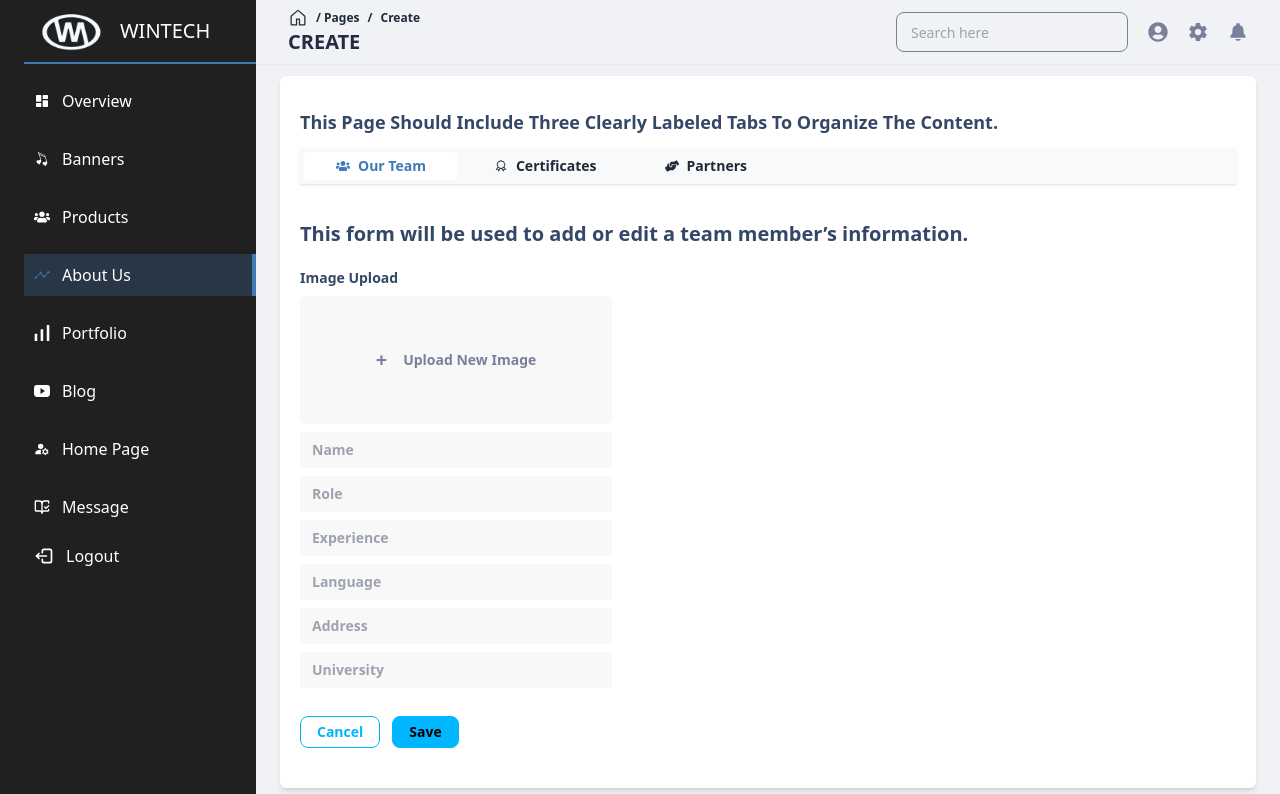
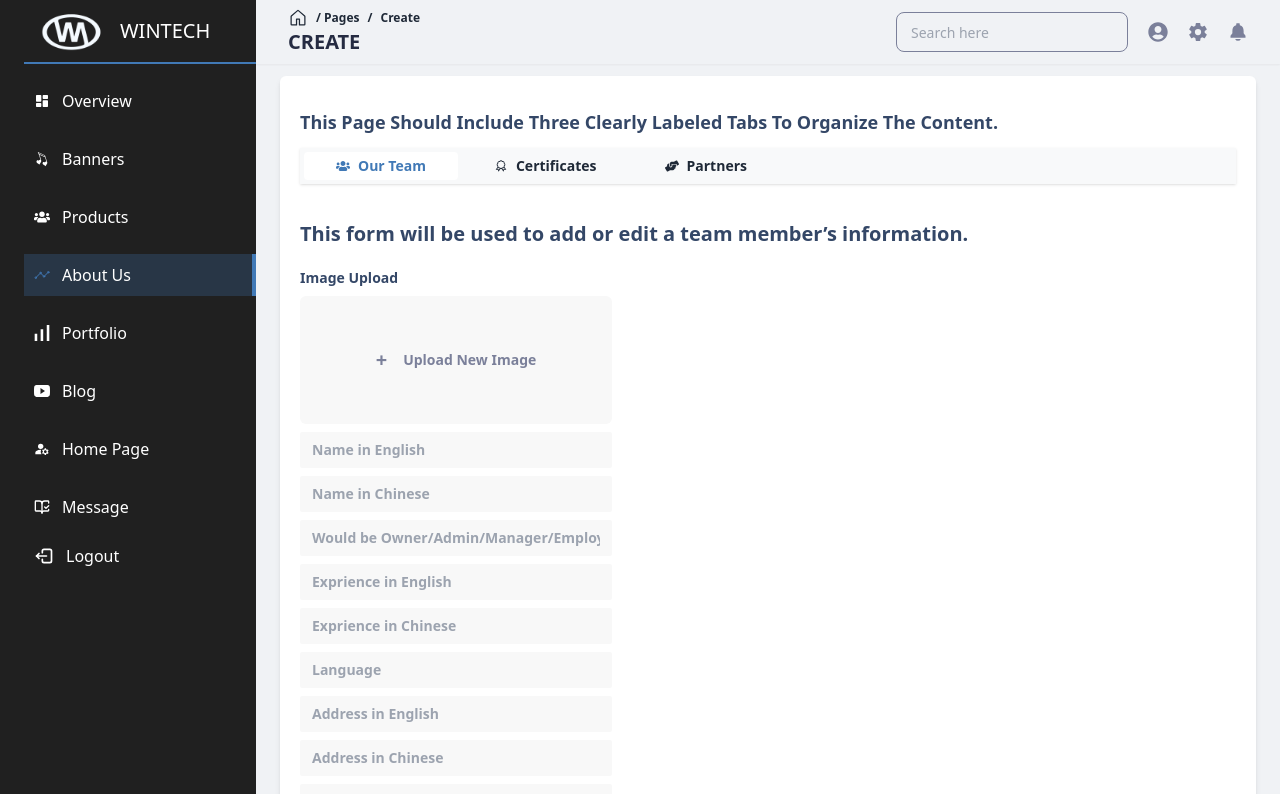
Before and after one commit to techvixo/Wintech-Admin, a React (Vite) app: page /about/teams/create in a window 1280 px wide. Shown: the top 794 px of the page. Built offline with nearby package versions, Linux system fonts and the light colour scheme; sample sign-in values are in the browser's storage.

Commit message:
[done]api integration our-team inside about us page

```diff
--- a/src/Pages/AboutUs/OurTeams/AddTeam.jsx
+++ b/src/Pages/AboutUs/OurTeams/AddTeam.jsx
@@ -1,28 +1,62 @@
-import React, { useState } from "react";
+import { useState } from "react";
+import { useForm } from "react-hook-form";
+import { toast } from "react-toastify";
+import axios from "axios";
+import 'react-toastify/dist/ReactToastify.css';
 import AboutMenu from "../AboutMenu";
+import BASEURL from "../../../../Constants";
+import { useNavigate } from "react-router-dom";
+
+// toast.configure();
 
 const AddTeamMember = () => {
-  const [imagePreview, setImagePreview] = useState(null); // Replace with your default image URL
+  const { register, handleSubmit, reset } = useForm();
+  const [imagePreview, setImagePreview] = useState(null);
   const [selectedFile, setSelectedFile] = useState(null);
+  const navigate = useNavigate()
 
   const handleImageUpload = (event) => {
     const file = event.target.files[0];
     if (file) {
       setSelectedFile(file);
-      setImagePreview(URL.createObjectURL(file)); // Create a preview URL for the uploaded image
+      setImagePreview(URL.createObjectURL(file));
     }
   };
+
+  const onSubmit = async (data) => {
+    const formData = new FormData();
+    formData.append("image", selectedFile);
+    for (const key in data) {
+      formData.append(key, data[key]);
+    }
+
+    try {
+      const response = await axios.post(`${BASEURL}/our-team/create`, formData);
+
+      if (response.data.status === "success") {
+        toast.success("Team member added successfully!");
+        reset();
+        setImagePreview(null);
+        setSelectedFile(null);
+        navigate('/about/teams')
+      } else {
+        toast.error("Failed to add team member.");
+      }
+    } catch (error) {
+      console.error("Error submitting form:", error);
+      toast.error("An error occurred. Please try again.");
+    }
+  };
+
   return (
     <div className="p-5 rounded-md shadow-md bg-white">
       <AboutMenu></AboutMenu>
-
       <h1 className="my-2 font-semibold text-xl text-[#344767] pt-7">
         This form will be used to add or edit a team member’s information.
       </h1>
-     <div className="flex">
+      <form onSubmit={handleSubmit(onSubmit)} className="flex">
         <div className="w-1/3">
           <div className="flex flex-col gap-5 py-3">
-          {/*========== Product Basic=========== */}
             <div className="flex flex-col gap-2">
               <p className="font-semibold text-[#344767] text-sm">Image Upload</p>
               <div className="flex items-center justify-between">
@@ -42,52 +76,70 @@ const AddTeamMember = () => {
               </div>
               <input
                 type="text"
-              name="Name"
-              placeholder="Name"
-              className="font-semibold text-[#7B809A] text-sm bg-[#F8F8F8] p-2 px-3 rounded-sm "
+                placeholder="Name in English"
+                {...register("name_en")}
+                className="font-semibold text-[#7B809A] text-sm bg-[#F8F8F8] p-2 px-3 rounded-sm"
               />
               <input
                 type="text"
-              name=""
-              placeholder="Role"
-              className="font-semibold text-[#7B809A] text-sm bg-[#F8F8F8] p-2 px-3 rounded-sm "
+                placeholder="Name in Chinese"
+                {...register("name_cn")}
+                className="font-semibold text-[#7B809A] text-sm bg-[#F8F8F8] p-2 px-3 rounded-sm"
               />
               <input
                 type="text"
-              name=""
-              placeholder="Experience"
-              className="font-semibold text-[#7B809A] text-sm bg-[#F8F8F8] p-2 px-3 rounded-sm "
+                placeholder="Would be Owner/Admin/Manager/Employee"
+                {...register("role")}
+                className="font-semibold text-[#7B809A] text-sm bg-[#F8F8F8] p-2 px-3 rounded-sm"
               />
               <input
                 type="text"
-              name=""
-              placeholder="Language"
-              className="font-semibold text-[#7B809A] text-sm bg-[#F8F8F8] p-2 px-3 rounded-sm "
+                placeholder="Exprience in English"
+                {...register("experience_en")}
+                className="font-semibold text-[#7B809A] text-sm bg-[#F8F8F8] p-2 px-3 rounded-sm"
               />
               <input
                 type="text"
-              name=""
-              placeholder="Address"
-              className="font-semibold text-[#7B809A] text-sm bg-[#F8F8F8] p-2 px-3 rounded-sm "
+                placeholder="Exprience in Chinese"
+                {...register("experience_cn")}
+                className="font-semibold text-[#7B809A] text-sm bg-[#F8F8F8] p-2 px-3 rounded-sm"
               />
               <input
                 type="text"
-              name=""
-              placeholder="University"
-              className="font-semibold text-[#7B809A] text-sm bg-[#F8F8F8] p-2 px-3 rounded-sm "
+                placeholder="Language"
+                {...register("language")}
+                className="font-semibold text-[#7B809A] text-sm bg-[#F8F8F8] p-2 px-3 rounded-sm"
+              />
+              <input
+                type="text"
+                placeholder="Address in English"
+                {...register("address_en")}
+                className="font-semibold text-[#7B809A] text-sm bg-[#F8F8F8] p-2 px-3 rounded-sm"
+              />
+              <input
+                type="text"
+                placeholder="Address in Chinese"
+                {...register("address_cn")}
+                className="font-semibold text-[#7B809A] text-sm bg-[#F8F8F8] p-2 px-3 rounded-sm"
+              />
+              <input
+                type="text"
+                placeholder="University in English"
+                {...register("university_en")}
+                className="font-semibold text-[#7B809A] text-sm bg-[#F8F8F8] p-2 px-3 rounded-sm"
+              />
+              <input
+                type="text"
+                placeholder="University in Chinese"
+                {...register("university_cn")}
+                className="font-semibold text-[#7B809A] text-sm bg-[#F8F8F8] p-2 px-3 rounded-sm"
               />
             </div>
             <div className="flex items-center gap-3 py-2">
-            <button
-              // onClick={() => handleEdit(product.id)}
-              className="btn btn-outline btn-info btn-sm px-4"
-            >
+              <button type="button" className="btn btn-outline btn-info btn-sm px-4" onClick={() => reset()}>
                 Cancel
               </button>
-            <button
-              // onClick={() => handleEdit(product.id)}
-              className="btn  btn-info btn-sm px-4"
-            >
+              <button type="submit" className="btn btn-info btn-sm px-4">
                 Save
               </button>
             </div>
@@ -95,7 +147,7 @@ const AddTeamMember = () => {
         </div>
         <div className="flex justify-center pt-14 w-2/3">
           {imagePreview && (
-              <div className="image-preview relative  w-52 h-52 overflow-hidden rounded-lg mr-4">
+            <div className="image-preview relative w-52 h-52 overflow-hidden rounded-lg mr-4">
               <img
                 src={imagePreview}
                 alt="Current Preview"
@@ -107,7 +159,7 @@ const AddTeamMember = () => {
             </div>
           )}
         </div>
-     </div>
+      </form>
     </div>
   );
 };
--- a/src/Pages/AboutUs/OurTeams/OurTeams.jsx
+++ b/src/Pages/AboutUs/OurTeams/OurTeams.jsx
@@ -1,52 +1,43 @@
-import React, { useState } from "react";
+import React, { useState, useEffect } from "react";
+import axios from "axios";
 import { Link } from "react-router-dom";
 import TeamCard from "./TeamCard";
 import SearchAndFilter from "../../Products/SearchAndFilter/SearchAndFilter";
 import AboutMenu from "../AboutMenu";
+import BASEURL from "../../../../Constants";
+import { toast } from "react-toastify";
 
 const OurTeams = () => {
-  const ourTeams = [
-   {
-    id: 1,
-    name: "Name",
-    role:"Role",
-    Experience:"Experience",
-    Language:"Language",
-    Address:"Address",
-    University:"University",
-   },
-   {
-    id: 1,
-    name: "Name",
-    role:"Role",
-    Experience:"Experience",
-    Language:"Language",
-    Address:"Address",
-    University:"University",
-   },
-   {
-    id: 1,
-    name: "Name",
-    role:"Role",
-    Experience:"Experience",
-    Language:"Language",
-    Address:"Address",
-    University:"University",
-   },
-  ]
+  const [ourTeams, setOurTeams] = useState([]);
+  const [isDelete, setIsDelete] = useState(false);
+  // console.log(ourTeams)
 
+  useEffect(() => {
+    const fetchTeams = async () => {
+      try {
+        const response = await axios.get(`${BASEURL}/our-team/all`);
+        setOurTeams(response.data.data);
+      } catch (err) {
+        toast.error(err.response.data.error);
+      }
+    };
+
+    fetchTeams();
+  }, [isDelete]);
 
   return (
     <div className="p-5 bg-white rounded-md shadow-md">
-  <AboutMenu></AboutMenu>
+      <AboutMenu></AboutMenu>
       <div className="flex justify-between items-end">
-       <div className="ll">
-        <p className="my-2 font-semibold text-[#344767]">Team Member Listing</p>
-         {/* Search and Filter */}
-         <SearchAndFilter></SearchAndFilter>
-       </div>
+        <div className="ll">
+          <p className="my-2 font-semibold text-[#344767]">
+            Team Member Listing
+          </p>
+          <SearchAndFilter></SearchAndFilter>
+        </div>
         <div className="w-1/3 flex flex-col gap-3 items-end justify-center">
-          <Link to={"/about/teams/create"}
+          <Link
+            to={"/about/teams/create"}
             className="text-sm text-white py-2 px-4 rounded"
             style={{
               background: "linear-gradient(to bottom, #3E3D45, #202020)",
@@ -57,15 +48,17 @@ const OurTeams = () => {
         </div>
       </div>
 
-      {/* Product Cards */}
       <div className="grid grid-cols-3 gap-4 mb-6 my-4">
         {ourTeams.map((team, i) => {
-            return(
-              <TeamCard key={i} team={team}></TeamCard>
-             )
+          return (
+            <TeamCard
+              key={i}
+              team={team}
+              setIsDelete={setIsDelete}
+            ></TeamCard>
+          );
         })}
       </div>
-
     </div>
   );
 };
--- a/src/Pages/HomePage/Machines/MachineCard.jsx
+++ b/src/Pages/HomePage/Machines/MachineCard.jsx
@@ -5,7 +5,7 @@ import defaultImg from "../../../assets/default-img.png";
 import BASEURL from "../../../../Constants";
 import toast from "react-hot-toast";
 
-const MachineCard = ({ machine, onEdit, onDelete }) => {
+const MachineCard = ({ machine, setIsDelete }) => {
   const [isEditing, setIsEditing] = useState(false);
   const [editedMachine, setEditedMachine] = useState({
     title_en: machine.title_en,
@@ -49,7 +49,6 @@ const MachineCard = ({ machine, onEdit, onDelete }) => {
       if (response.status === 200) {
         toast.success("Machine updated successfully");
         setIsEditing(false);
-        if (onEdit) onEdit(response.data);
       } else {
         toast.error("Failed to update machine.");
       }
@@ -64,7 +63,7 @@ const MachineCard = ({ machine, onEdit, onDelete }) => {
       const response = await axios.delete(`${BASEURL}/web-home/cnc-machine-part/delete/${id}`);
       if (response.status === 200) {
         toast.success("Machine deleted successfully");
-        if (onDelete) onDelete(id);
+        setIsDelete(true)
       } else {
         toast.error("Failed to delete machine.");
       }
--- a/src/Pages/HomePage/Machines/OurMechine.jsx
+++ b/src/Pages/HomePage/Machines/OurMechine.jsx
@@ -9,6 +9,7 @@ import { toast } from "react-toastify";
 
 const OurMachine = () => {
   const [machines, setMachines] = useState([]);
+  const [isDelete, setIsDelete] = useState(false);
 
   useEffect(() => {
     const fetchMachines = async () => {
@@ -23,7 +24,7 @@ const OurMachine = () => {
     };
 
     fetchMachines();
-  }, []);
+  }, [isDelete]);
 
   return (
     <div className="p-5 bg-white rounded-md shadow-md">
@@ -49,7 +50,7 @@ const OurMachine = () => {
       {machines.length > 0 &&
         <div className="grid grid-cols-3 gap-4 mb-6 my-4">
           {machines.map((machine, i) => (
-            <MachineCard key={i} machine={machine}></MachineCard>
+            <MachineCard key={i} machine={machine} setIsDelete={setIsDelete}></MachineCard>
           ))}
         </div>
       }
--- a/src/Pages/Products/ProductManagement/ProductCard.jsx
+++ b/src/Pages/Products/ProductManagement/ProductCard.jsx
@@ -6,7 +6,7 @@ import BASEURL from "../../../../Constants";
 import toast from "react-hot-toast";
 import { useNavigate } from "react-router-dom";
 
-const ProductCard = ({ product }) => {
+const ProductCard = ({ product, setIsDelete }) => {
   // console.log(product)
   const [isEditing, setIsEditing] = useState(false);
   const [editedProduct, setEditedProduct] = useState({
@@ -101,6 +101,7 @@ const ProductCard = ({ product }) => {
       const response = await axios.delete(`${BASEURL}/product/delete/${id}`);
       if (response.data.status === "success") {
         toast.success(response.data.message);
+        setIsDelete(true)
       } else {
         toast.error("Failed to delete product.");
       }
--- a/src/Pages/Products/ProductManagement/ProductManagement.jsx
+++ b/src/Pages/Products/ProductManagement/ProductManagement.jsx
@@ -8,6 +8,7 @@ import { toast } from "react-toastify";
 
 const ProductManagement = () => {
   const [currentPage, setCurrentPage] = useState(1);
+  const [isDelete, setIsDelete] = useState(false);
   const [products, setProducts] = useState([]);
   const itemsPerPage = 3;
 // console.log(products)
@@ -23,7 +24,7 @@ const ProductManagement = () => {
       }
     };
     fetchProducts();
-  }, []); // Empty dependency array to run only once when the component mounts
+  }, [isDelete]); // Empty dependency array to run only once when the component mounts
 
   const handlePageChange = (page) => {
     setCurrentPage(page);
@@ -70,7 +71,7 @@ const ProductManagement = () => {
       <div className="grid grid-cols-3 gap-4 mb-6 my-4">
         {
           currentItems?.map((product, i) => (
-            <ProductCard key={i} product={product} />
+            <ProductCard key={i} product={product} setIsDelete={setIsDelete}/>
           ))
         }
       </div>
```
Also changed, not shown: src/Pages/AboutUs/OurTeams/TeamCard.jsx (+161 -37 lines). Lines whose indentation alone changed are shown as unchanged.
